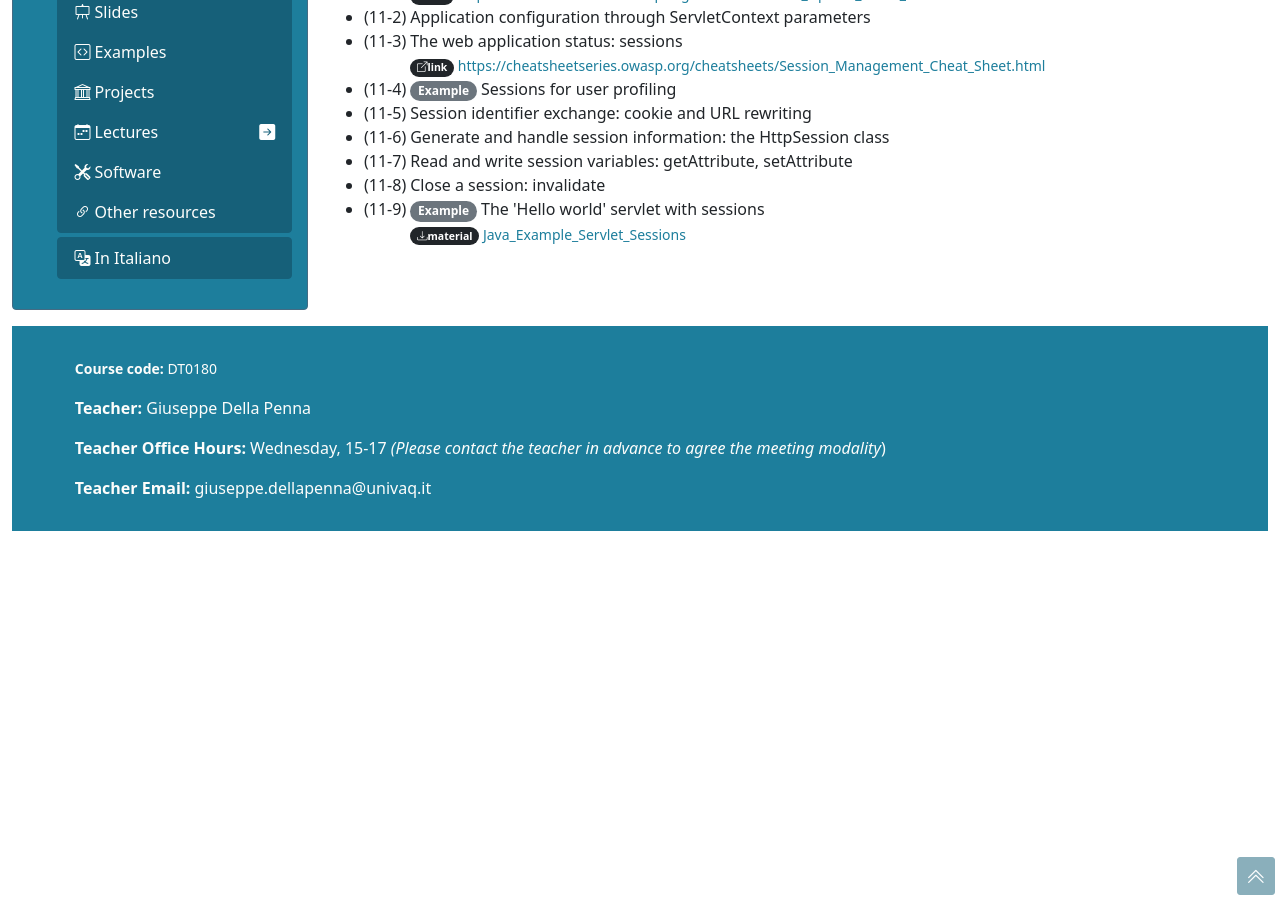
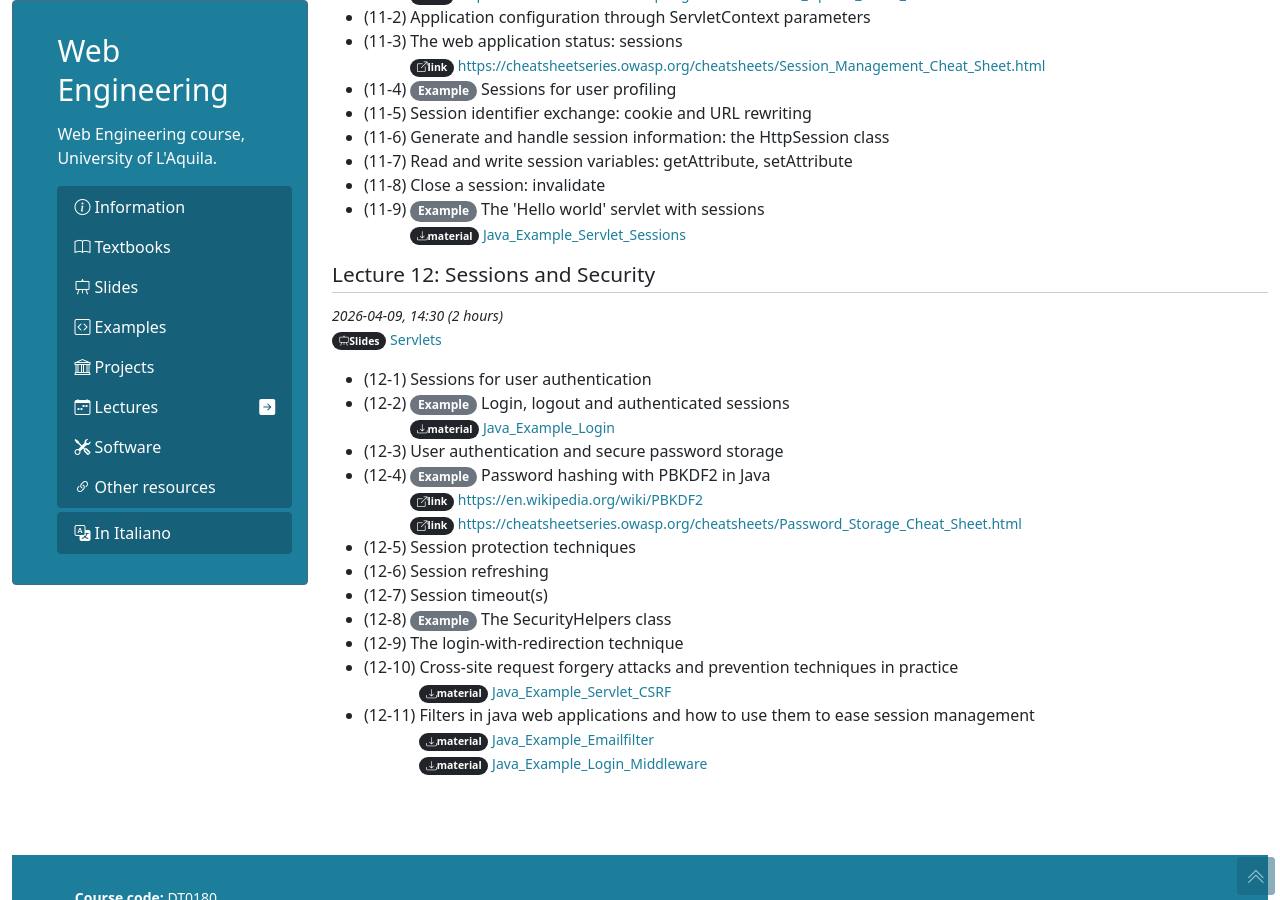
Before and after one commit to WebEngineering-Univaq/WebEngineering-Univaq.github.io, a Jekyll site: the page built from logs/log-en-current.html, in a window 1280 px wide and 900 px high, scrolled down 5950 px. Built offline with Jekyll 4.4.1, drawn with Linux system fonts in a browser that asks for light colours; some of the changed text lies outside the part shown.

Commit message:
Weekly update

```diff
--- a/_data/log-2025.json
+++ b/_data/log-2025.json
@@ -1039,5 +1039,98 @@
     "title": {
       "all": "Java Servlets /5"
     }
+  },
+  {
+    "date": "2026-04-09T14:30:00",
+    "duration": 2,
+    "slides": [
+      {
+        "name": "Servlets",
+        "link": "https://github.com/WebEngineering-Univaq/WE_Lecture_Slides"
+      }
+    ],
+    "arguments": [
+      {
+        "en": "Sessions for user authentication",
+        "it": "Le sessioni usate per l'autenticazione"
+      },
+      {
+        "en": "Login, logout and authenticated sessions",
+        "it": "Login, logout e sessioni autenticate",
+        "type": "esempio",
+        "attachments": [
+          {
+            "name": "Java_Example_Login",
+            "link": "https://github.com/WebEngineering-Univaq/Java_Example_Login"
+          }
+        ]
+      },
+      {
+        "en": "User authentication and secure password storage",
+        "it": "Autenticazione utente e storage sicuro delle password"
+      },
+      {
+        "en": "Password hashing with PBKDF2 in Java",
+        "it": "Hashing delle password con PBKDF2 in Java",
+        "type": "esempio",
+        "attachments": [
+          {
+            "link": "https://en.wikipedia.org/wiki/PBKDF2"
+          },
+          {
+            "link": "https://cheatsheetseries.owasp.org/cheatsheets/Password_Storage_Cheat_Sheet.html"
+          }
+        ]
+      },
+      {
+        "en": "Session protection techniques",
+        "it": "Tecniche per la protezione delle sessioni"
+      },
+      {
+        "en": "Session refreshing",
+        "it": "Refresh delle sessioni"
+      },
+      {
+        "en": "Session timeout(s)",
+        "it": "Timeout(s) delle sessioni"
+      },
+      {
+        "en": "The SecurityHelpers class",
+        "it": "La classe SecurityHelpers",
+        "type": "esempio"
+      },
+      {
+        "en": "The login-with-redirection technique",
+        "it": "La tecnica del login-con-ridirezione"
+      },
+      {
+        "en": "Cross-site request forgery attacks and prevention techniques in practice",
+        "it": "Attacchi cross-site request forgery e tecniche di prevenzione nella pratica",
+        "attachments": [
+          {
+            "name": "Java_Example_Servlet_CSRF",
+            "link": "https://github.com/WebEngineering-Univaq/Java_Example_Servlet_CSRF"
+          }
+        ]
+      },
+      {
+        "en": "Filters in java web applications and how to use them to ease session management",
+        "it": "I Filter nelle web application java e come usarli per semplificare la gestione delle sessioni",
+        "attachments": [
+          {
+            "name": "Java_Example_Emailfilter",
+            "link": "https://github.com/WebEngineering-Univaq/Java_Example_Emailfilter"
+          },
+          {
+            "name": "Java_Example_Login_Middleware",
+            "link": "https://github.com/WebEngineering-Univaq/Java_Example_Login_Middleware"
+          }
+        ]
+      }
+    ],
+    "title": {
+      "en": "Sessions and Security",
+      "it": "Sessioni e Sicurezza"
+    }
   }
 ]
```
